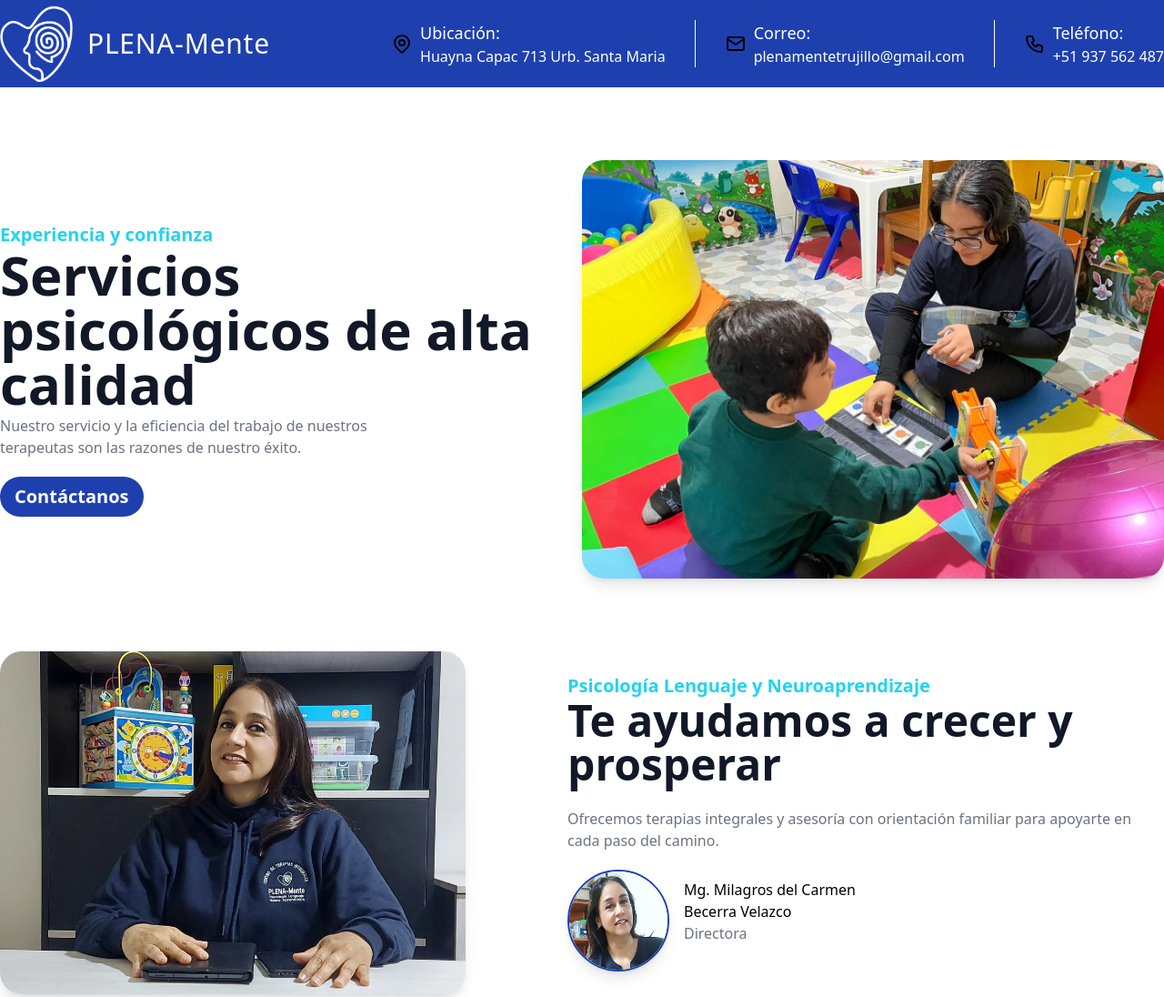
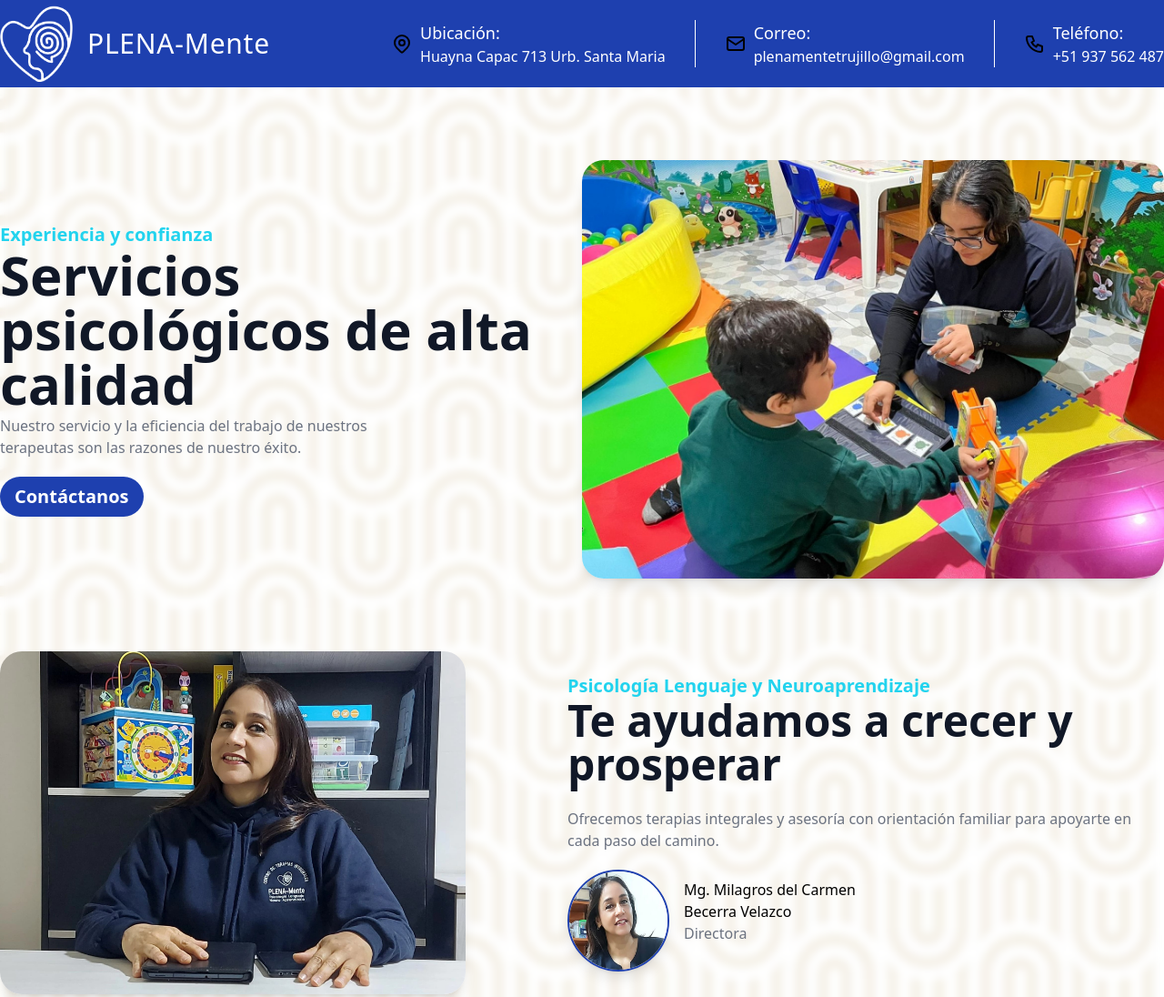
Before and after one commit to Sauro-Dev/landing-plenamente, an Astro site: page / in a window 1280 px wide. Shown: the top 1096 px of the page at 91% size. Built offline with nearby package versions, Linux system fonts and the light colour scheme; Astro itself is replaced by a stand-in of ours.

Commit message:
feat: Agregado fondo al layout

```diff
--- a/src/layouts/Layout.astro
+++ b/src/layouts/Layout.astro
@@ -88,6 +88,11 @@ const { description, title } = Astro.props;
       body {
         display: flex;
         flex-direction: column;
+        background-image: url("../assets/fondo.jpg");
+        background-repeat: repeat;
+        background-size: auto;
+        background-position: top left;
+        backdrop-filter: blur(5px);
       }
     </style>
   </body>
```
